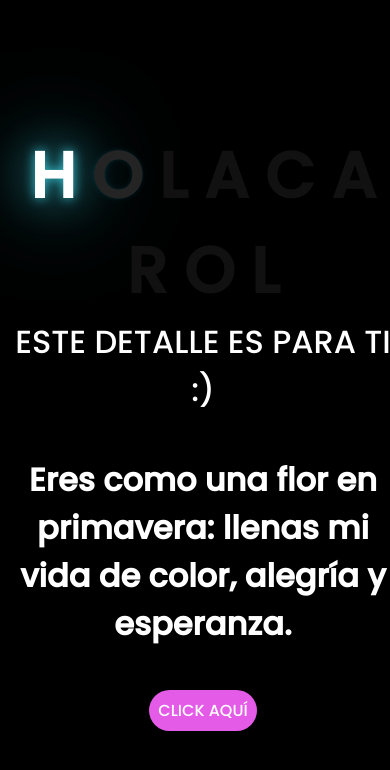
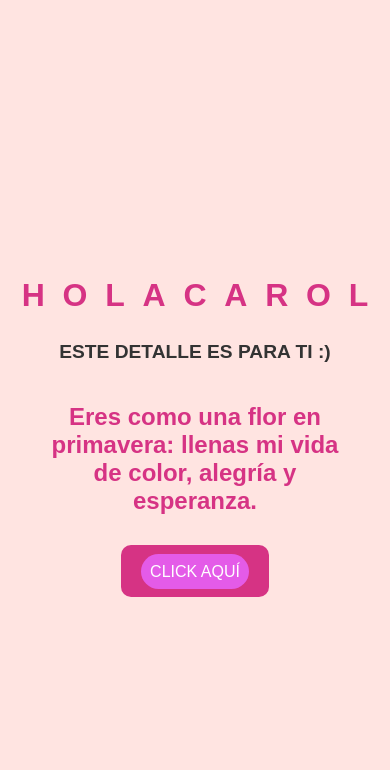
Before and after one commit to Giovanyesr/web, a plain HTML site: page index.html in a window 390 px wide. Drawn offline with Linux system fonts and the light colour scheme.

Commit message:
Corrección para diseño responsivo

```diff
--- a/index.html
+++ b/index.html
@@ -8,6 +8,81 @@
     <link rel="stylesheet" href="css/style.css">
     <link rel="icon" href="img/flowers.png" type="image/x-icon">
     <title>Flowers</title>
+    <style>
+        * {
+            margin: 0;
+            padding: 0;
+            box-sizing: border-box;
+            font-family: Arial, sans-serif;
+        }
+
+        body {
+            display: flex;
+            flex-direction: column;
+            justify-content: center;
+            align-items: center;
+            height: 100vh;
+            background-color: #ffe4e1;
+            text-align: center;
+            padding: 20px;
+        }
+
+        .greetings span {
+            font-size: 2rem;
+            font-weight: bold;
+            color: #d63384;
+            animation: bounce 0.5s ease infinite alternate;
+        }
+
+        @keyframes bounce {
+            from {
+                transform: translateY(0);
+            }
+
+            to {
+                transform: translateY(-5px);
+            }
+        }
+
+        .description {
+            margin-top: 20px;
+            font-size: 1.2rem;
+            color: #333;
+            font-weight: bold;
+        }
+
+        .titulo {
+            margin-top: 20px;
+            font-size: 1.5rem;
+            font-weight: bold;
+            color: #d63384;
+            max-width: 90%;
+        }
+
+        .button {
+            margin-top: 30px;
+        }
+
+        .botones {
+            background-color: #d63384;
+            color: white;
+            padding: 15px 20px;
+            border: none;
+            border-radius: 10px;
+            font-size: 1.2rem;
+            cursor: pointer;
+            transition: 0.3s;
+        }
+
+        .botones a {
+            text-decoration: none;
+            color: white;
+        }
+
+        .botones:hover {
+            background-color: #bf1650;
+        }
+    </style>
 </head>
 
 <body>
@@ -23,18 +98,18 @@
         <span>O</span>
         <span>L</span>
     </div>
+
     <div class="description">
         <span>ESTE DETALLE ES PARA TI :)</span>
     </div>
+
+    <h1 class="titulo">Eres como una flor en primavera: llenas mi vida de color, alegría y esperanza.</h1>
+
+    <div class="button">
+        <button class="botones">
+            <a href="flower.html">CLICK AQUÍ</a>
+        </button>
     </div>
-</div>
-<h1 class="titulo">Eres como una flor en primavera: llenas mi vida de color, alegría y esperanza.</h1>
-</div>
-<div class="button">
-    <button class="botones">
-        <a href="flower.html" style="color: #ffffff;">CLICK AQUÍ</a>
-    </button>
-</div>
 </body>
 
 </html>
```
